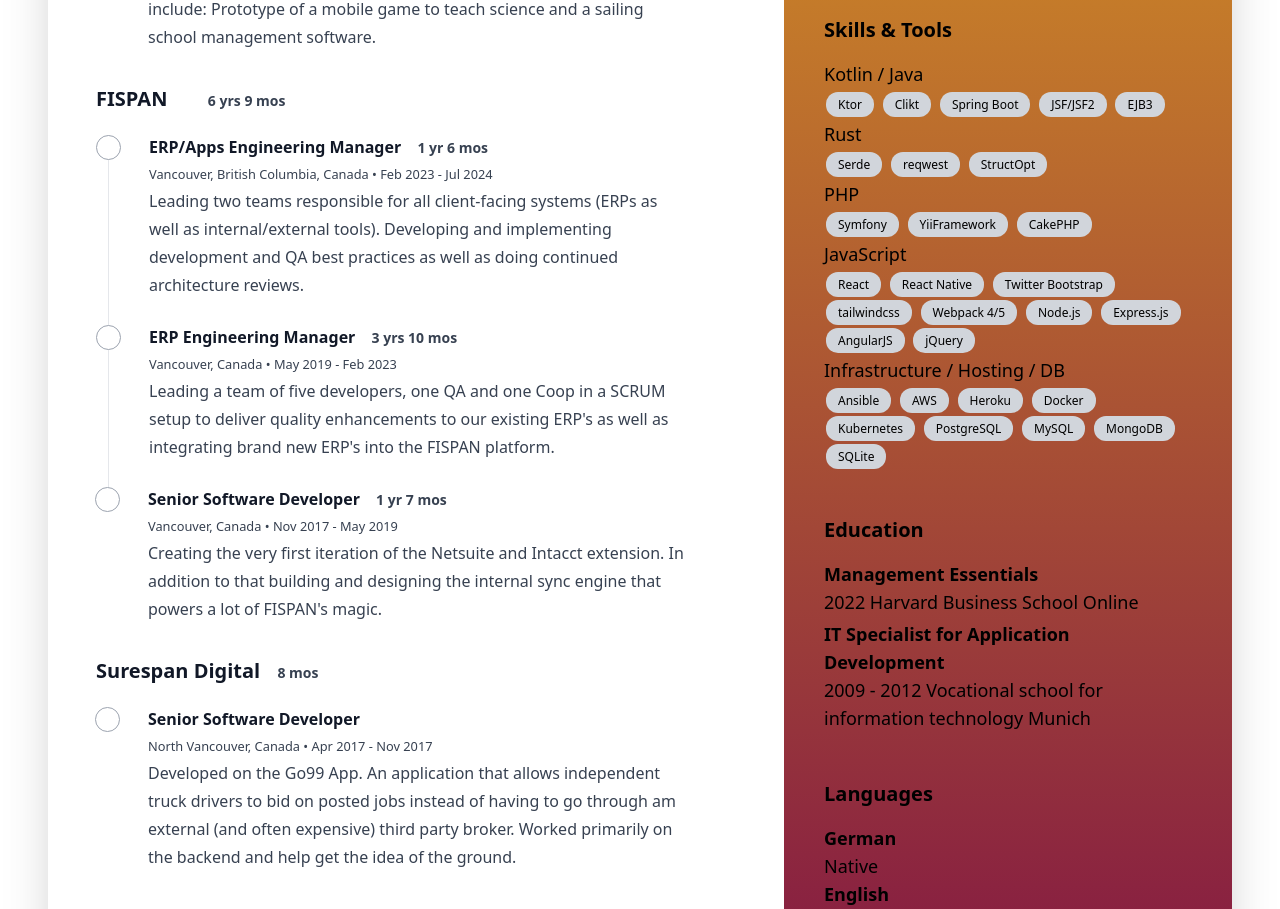
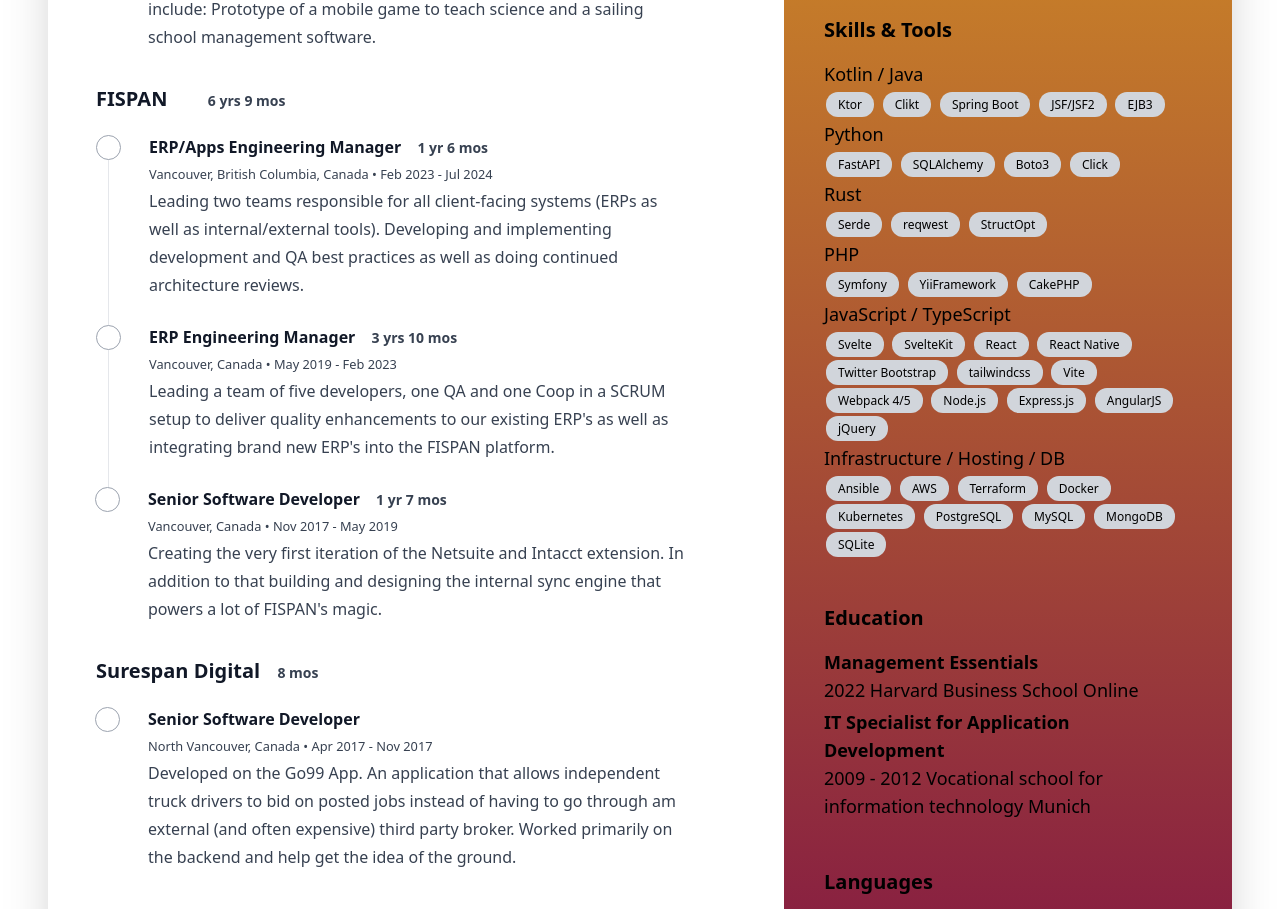
Before and after one commit to fkrauthan/fkrauthan.ca, a Next.js app: page /about-me in a window 1280 px wide. Shown: the part 920-1829 px from the top of the page. Built offline with nearby package versions, Linux system fonts and the light colour scheme; some icons are missing.

Commit message:
Updated skill list

```diff
--- a/pages/about-me.js
+++ b/pages/about-me.js
@@ -26,6 +26,13 @@
         <SkillListItem title="EJB3" />
       </SkillList>
 
+      <SkillList title="Python">
+        <SkillListItem title="FastAPI" />
+        <SkillListItem title="SQLAlchemy" />
+        <SkillListItem title="Boto3" />
+        <SkillListItem title="Click" />
+      </SkillList>
+
       <SkillList title="Rust">
         <SkillListItem title="Serde" />
         <SkillListItem title="reqwest" />
@@ -38,11 +45,14 @@
         <SkillListItem title="CakePHP" />
       </SkillList>
 
-      <SkillList title="JavaScript">
+      <SkillList title="JavaScript / TypeScript">
+        <SkillListItem title="Svelte" />
+        <SkillListItem title="SvelteKit" />
         <SkillListItem title="React" />
         <SkillListItem title="React Native" />
         <SkillListItem title="Twitter Bootstrap" />
         <SkillListItem title="tailwindcss" />
+        <SkillListItem title="Vite" />
         <SkillListItem title="Webpack 4/5" />
         <SkillListItem title="Node.js" />
         <SkillListItem title="Express.js" />
@@ -53,7 +63,7 @@
       <SkillList title="Infrastructure / Hosting / DB">
         <SkillListItem title="Ansible" />
         <SkillListItem title="AWS" />
-        <SkillListItem title="Heroku" />
+        <SkillListItem title="Terraform" />
         <SkillListItem title="Docker" />
         <SkillListItem title="Kubernetes" />
         <SkillListItem title="PostgreSQL" />
```
